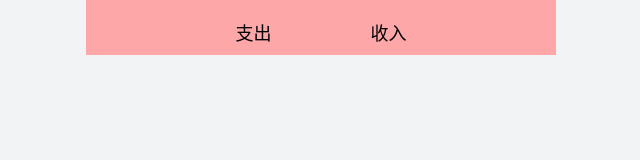
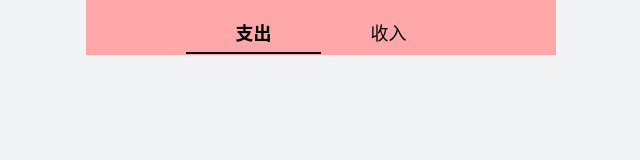
Before and after one commit to AzusaRin/AzusaRin-TomatoBilling-React-test, a React app: page /#/ in a window 1280 px wide. Shown: the top 160 px of the page, without its empty margins (319-959 px from the left). Built offline with nearby package versions, Linux system fonts and the light colour scheme.

Commit message:
完成类型的功能

```diff
--- a/src/views/Billing/TypeSection.tsx
+++ b/src/views/Billing/TypeSection.tsx
@@ -1,5 +1,5 @@
 import styled from 'styled-components';
-import React from 'react';
+import React, {useState} from 'react';
 
 const Wrapper = styled.section`
   > ul {
@@ -9,7 +9,7 @@ const Wrapper = styled.section`
     position: fixed;
     top: 0;
     z-index: 1;
-    background-color: rgb(253,167,168);
+    background-color: rgb(253, 167, 168);
     display: flex;
     font-size: 18px;
 
@@ -43,12 +43,22 @@ const Wrapper = styled.section`
 `;
 
 const TypeSection: React.FunctionComponent = () => {
+  const typeMap = {'-':'支出','+':'收入'}
+  type X = keyof typeof typeMap
+  const [type, setType] = useState('-');
+  const [typeList] = useState<X[]>(['-', '+']);
+
+
+
   return (
     <Wrapper>
       <ul>
         <li className="null"></li>
-        <li className="type">支出</li>
-        <li className="type">收入</li>
+        {typeList.map(t =>
+          <li className={`type ${type===t?'selected':''}`}
+              onClick={() => setType(t)}
+          >{typeMap[t]}</li>
+        )}
         <li className="null"></li>
       </ul>
     </Wrapper>
```
